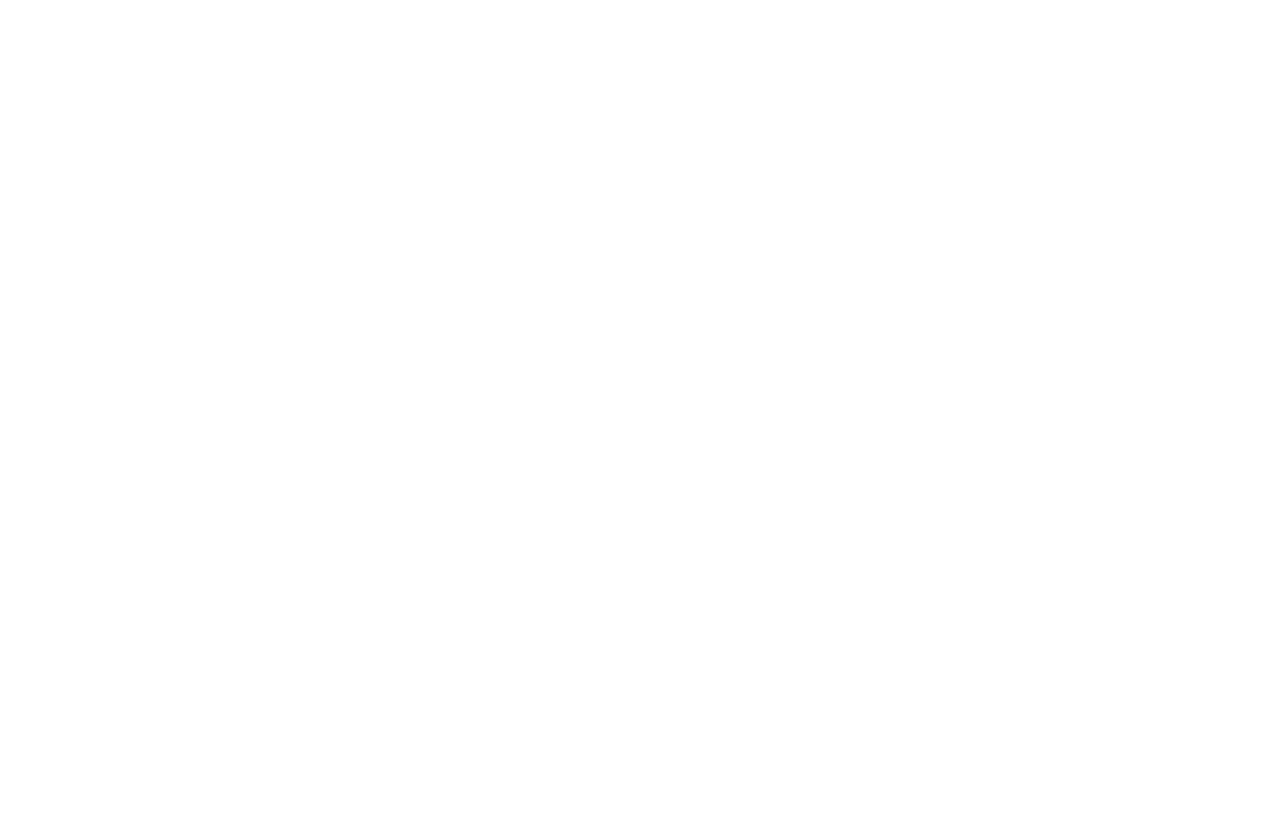
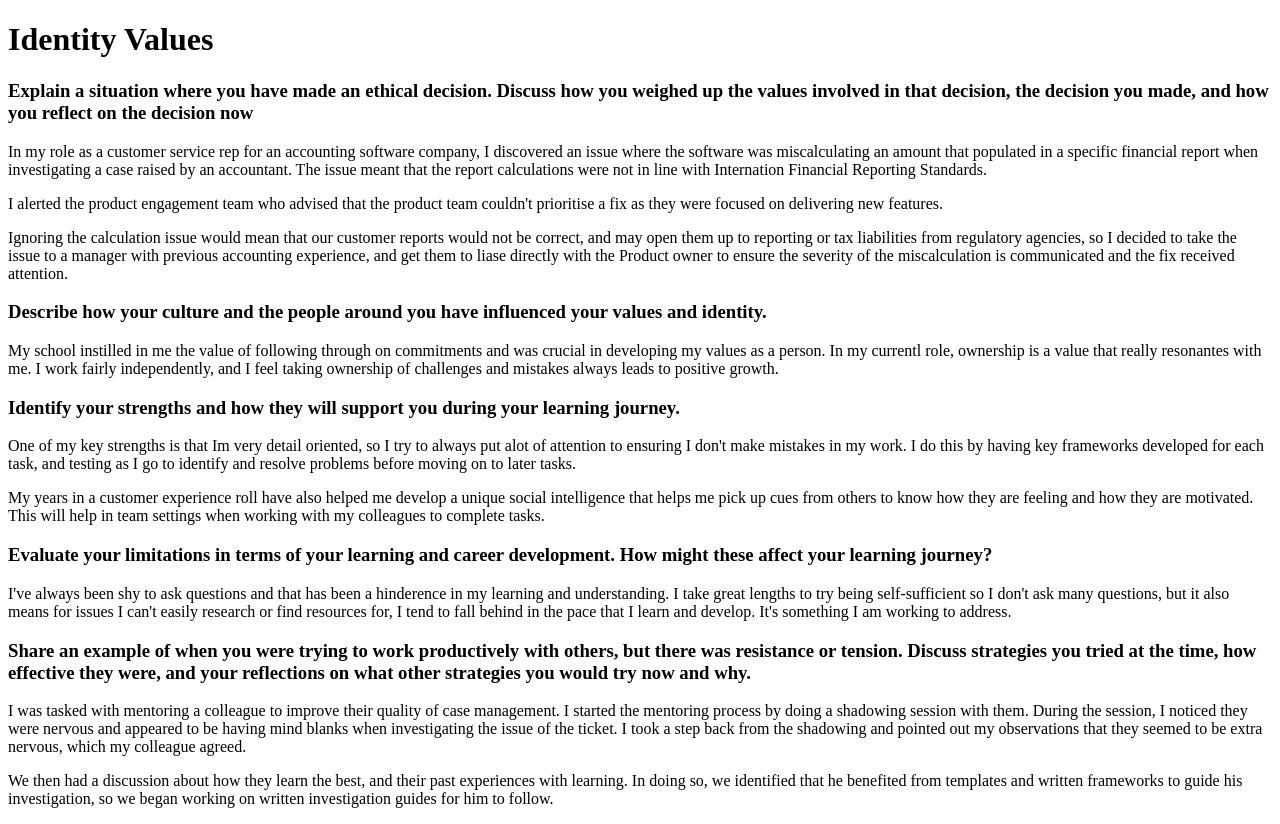
Before and after one commit to jeevan-miranda/jeevan-miranda.github.io, a plain HTML site: page blog/identity-values.html in a window 1280 px wide. Before the commit the page ends 800 px from the top, so only its background shows below. Drawn offline with Linux system fonts and the light colour scheme.

Commit message:
identity values added

```diff
--- a/blog/identity-values.html
+++ b/blog/identity-values.html
@@ -6,5 +6,117 @@
     <link href="../styles/main.css" rel="stylesheet" type="text/css" />
     <title>Identity Values</title>
   </head>
-  <body></body>
+  <body>
+    <div>
+      <h1>Identity Values</h1>
+    </div>
+    <div>
+      <h3>
+        Explain a situation where you have made an ethical decision. Discuss how
+        you weighed up the values involved in that decision, the decision you
+        made, and how you reflect on the decision now
+      </h3>
+      <div>
+        <p>
+          In my role as a customer service rep for an accounting software
+          company, I discovered an issue where the software was miscalculating
+          an amount that populated in a specific financial report when
+          investigating a case raised by an accountant. The issue meant that the
+          report calculations were not in line with Internation Financial
+          Reporting Standards.
+        </p>
+        <p>
+          I alerted the product engagement team who advised that the product
+          team couldn't prioritise a fix as they were focused on delivering new
+          features.
+        </p>
+        <p>
+          Ignoring the calculation issue would mean that our customer reports
+          would not be correct, and may open them up to reporting or tax
+          liabilities from regulatory agencies, so I decided to take the issue
+          to a manager with previous accounting experience, and get them to
+          liase directly with the Product owner to ensure the severity of the
+          miscalculation is communicated and the fix received attention.
+        </p>
+      </div>
+    </div>
+    <div>
+      <h3>
+        Describe how your culture and the people around you have influenced your
+        values and identity.
+      </h3>
+      <div>
+        <p>
+          My school instilled in me the value of following through on
+          commitments and was crucial in developing my values as a person. In my
+          currentl role, ownership is a value that really resonantes with me. I
+          work fairly independently, and I feel taking ownership of challenges
+          and mistakes always leads to positive growth.
+        </p>
+      </div>
+    </div>
+    <div>
+      <h3>
+        Identify your strengths and how they will support you during your
+        learning journey.
+      </h3>
+      <div>
+        <p>
+          One of my key strengths is that Im very detail oriented, so I try to
+          always put alot of attention to ensuring I don't make mistakes in my
+          work. I do this by having key frameworks developed for each task, and
+          testing as I go to identify and resolve problems before moving on to
+          later tasks.
+        </p>
+        <p>
+          My years in a customer experience roll have also helped me develop a
+          unique social intelligence that helps me pick up cues from others to
+          know how they are feeling and how they are motivated. This will help
+          in team settings when working with my colleagues to complete tasks.
+        </p>
+      </div>
+    </div>
+    <div>
+      <h3>
+        Evaluate your limitations in terms of your learning and career
+        development. How might these affect your learning journey?
+      </h3>
+      <div>
+        <p>
+          I've always been shy to ask questions and that has been a hinderence
+          in my learning and understanding. I take great lengths to try being
+          self-sufficient so I don't ask many questions, but it also means for
+          issues I can't easily research or find resources for, I tend to fall
+          behind in the pace that I learn and develop. It's something I am
+          working to address.
+        </p>
+      </div>
+    </div>
+    <div>
+      <h3>
+        Share an example of when you were trying to work productively with
+        others, but there was resistance or tension. Discuss strategies you
+        tried at the time, how effective they were, and your reflections on what
+        other strategies you would try now and why.
+      </h3>
+      <div>
+        <p>
+          I was tasked with mentoring a colleague to improve their quality of
+          case management. I started the mentoring process by doing a shadowing
+          session with them. During the session, I noticed they were nervous and
+          appeared to be having mind blanks when investigating the issue of the
+          ticket. I took a step back from the shadowing and pointed out my
+          observations that they seemed to be extra nervous, which my colleague
+          agreed.
+        </p>
+        <p>
+          We then had a discussion about how they learn the best, and their past
+          experiences with learning. In doing so, we identified that he
+          benefited from templates and written frameworks to guide his
+          investigation, so we began working on written investigation guides for
+          him to follow.
+        </p>
+      </div>
+    </div>
+  </body>
 </html>
```
